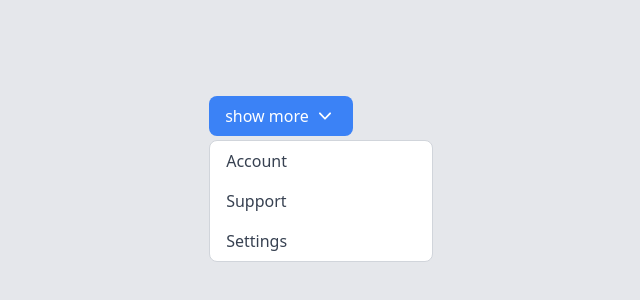
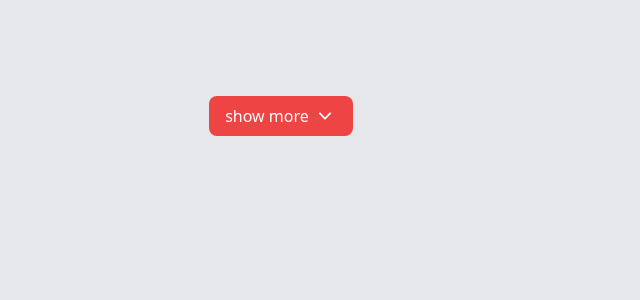
Before and after one commit to H-Ghaffari/DigitizeApp-Nuxt3-tailwindCSS-, a Nuxt app: page / in a window 1280 px wide. Shown: the part 284-584 px from the top of the page, without its empty margins (359-999 px from the left). Built offline with nearby package versions, Linux system fonts and the light colour scheme.

Commit message:
19 drop down dynamic

```diff
--- a/components/DropDown.vue
+++ b/components/DropDown.vue
@@ -1,21 +1,64 @@
 <template>
     <div class="bg-gray-200 flex justify-center items-center h-screen">
         <div class="relative">
-            <button
-                class="bg-blue-500 px-4 py-2 rounded-lg text-white inline-flex items-center focus:outline-none focus:ring-2 focus:ring-blue-400 focus:ring-offset-2 focus:ring-offset-white">
-                <span>show more</span>
+            <button v-if="open" @click="open = false" class="inset-0 fixed w-full h-full bg-red-100 opacity-50 "></button>
+            <button @click="open = !open"
+                class="z-10 relative px-4 py-2 rounded-lg text-white inline-flex items-center focus:outline-none focus:ring-2 focus:ring-blue-400 focus:ring-offset-2 focus:ring-offset-white"
+                :class="[color]">
+                <span>{{ title }}</span>
                 <svg xmlns="http://www.w3.org/2000/svg" viewBox="0 0 20 20" fill="currentColor" class="w-6 h-6 ml-1">
                     <path fill-rule="evenodd"
                         d="M5.23 7.21a.75.75 0 011.06.02L10 11.168l3.71-3.938a.75.75 0 111.08 1.04l-4.25 4.5a.75.75 0 01-1.08 0l-4.25-4.5a.75.75 0 01.02-1.06z"
                         clip-rule="evenodd" />
                 </svg>
             </button>
-            <div class="bg-white rounded-lg mt-1 w-56 overflow-hidden border border-gray-300 absolute left-0">
-                <a href="" class="block px-4 py-2 text-gray-700 hover:bg-red-100 ">Account</a>
-                <a href="" class="block px-4 py-2 text-gray-700 hover:bg-red-100">Support</a>
-                <a href="" class="block px-4 py-2 text-gray-700 hover:bg-red-100">Settings</a>
-
+            <div v-if="open" class="bg-white rounded-lg mt-1.5 w-56 overflow-hidden border border-gray-300 absolute left-0">
+                <template v-for="(item, index) in list_items" :key="item.index">
+                    <a href="#" class="block px-4 py-2 text-gray-700 hover:bg-gray-100 ">{{ item }}</a>
+                </template>
             </div>
         </div>
     </div>
 </template>
+
+<!-- <script setup>
+const open = ref(false);
+const props = defineProps({
+    list_items: {
+        type: Array,
+        default: () => []
+    },
+    title: {
+        type: String,
+        required: true,
+    },
+    color: {
+        type: String,
+        default: "bg-blue-500",
+    }
+})
+</script> -->
+
+<script>
+export default {
+    props: {
+        list_items: {
+            type: Array,
+            default: () => []
+        },
+        title: {
+            type: String,
+            required: true,
+        },
+        color: {
+            type: String,
+            default: "bg-blue-500",
+        }
+    },
+    setup(props) {
+        const open = ref(false);
+        return { open }
+    }
+}
+
+</script>
--- a/pages/index.vue
+++ b/pages/index.vue
@@ -15,7 +15,8 @@
             </div>
         </div>
     </div> -->
-    <DropDown></DropDown>
+    <DropDown :list_items="list_items" title="show more" color="bg-red-500"></DropDown>
 </template>
-<script>
+<script setup>
+const list_items = ['Account', 'Support', 'Settings'];
 </script>
```
